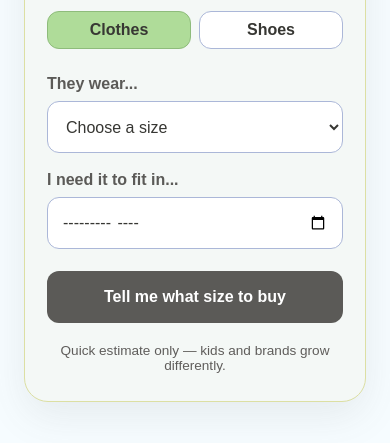
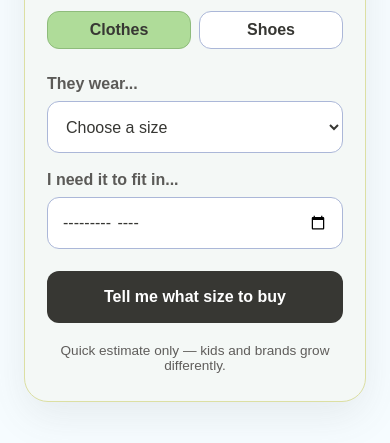
Before and after one commit to saralufrano/kids-size-calculator, a website: page index.html in a window 390 px wide. Shown: the part 295-738 px from the top of the page. Drawn offline with Linux system fonts and the light colour scheme.

Commit message:
Fix mobile date field width and strengthen primary button

```diff
--- a/index.html
+++ b/index.html
@@ -15,11 +15,12 @@
     .tab.active { background:#afdc99; border-color:#8ebc7b; }
     .fields { display:grid; grid-template-columns:1fr 1fr; gap:18px; }
     .fields.one { grid-template-columns:1fr; }
+    .fields > div { min-width:0; }
     label { display:block; margin-bottom:8px; font-weight:700; }
-    select,input,button { width:100%; min-height:52px; border-radius:12px; font:inherit; }
+    select,input,button { width:100%; min-width:0; min-height:52px; border-radius:12px; font:inherit; }
     select,input { border:1px solid #abb7d8; padding:0 14px; background:#fff; color:#373733; }
-    button { margin-top:22px; border:0; background:#5b5a57; color:white; font-weight:700; cursor:pointer; }
-    button:hover { opacity:.9; }
+    button { margin-top:22px; border:0; background:#373733; color:white; font-weight:700; cursor:pointer; }
+    button:hover { background:#292925; }
     #result { display:none; margin-top:26px; padding:24px; border-radius:16px; background:#afdc99; text-align:center; color:#373733; }
     #result.show { display:block; }
     #sizeResult { display:block; margin:8px 0; font-size:3rem; font-weight:800; }
```
